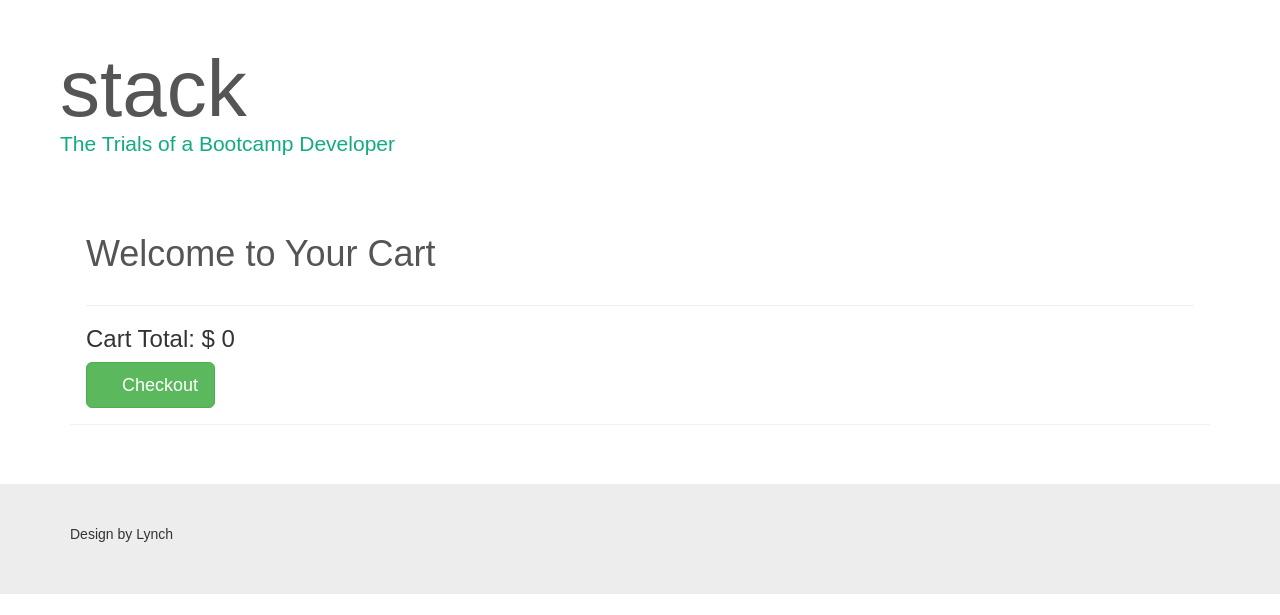
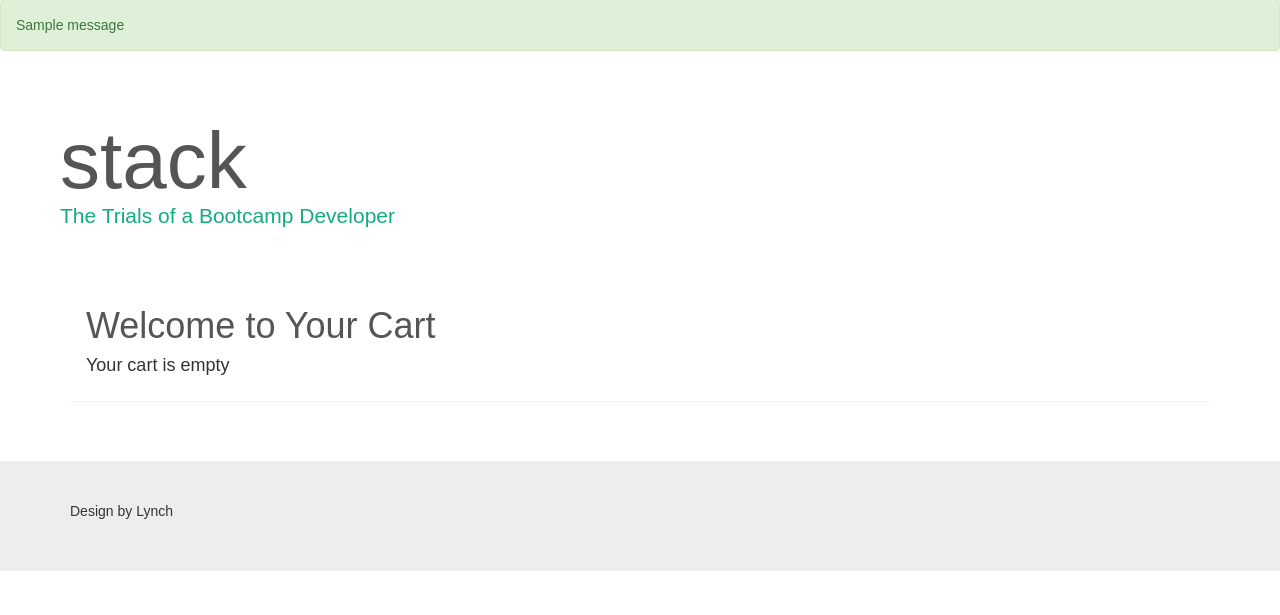
Before and after one commit to bglynch/Ecommerce-website, a Django app: page /cart/ in a window 1280 px wide. Shown: the part 51-666 px from the top of the page. Run offline with Django 3.2, Linux system fonts and the light colour scheme; tables that the repository leaves empty hold one stand-in row (values such as "Sample post"); one stand-in notice (Sample message) is shown; some libraries are stand-ins or nearby versions; some web fonts are replaced.

Commit message:
added empty cart feature

```diff
--- a/cart/templates/cart/viewcart.html
+++ b/cart/templates/cart/viewcart.html
@@ -1,6 +1,8 @@
 {% extends 'base.html' %} {% load static from staticfiles %} {% block content %}
 
 <h1>Welcome to Your Cart</h1>
+
+{% if cart_items|length > 0 %}
 <div class="row">
     <div class="col-md-12 col-sm-9">
         {%for item in cart_items%}
@@ -29,12 +31,12 @@
     <span class="glyphicon glyphicon-ok-circle" aria-hidden="true"></span> Checkout
 </a>
 
-<!--<form action="{% url 'go_to_checkout' %}">-->
-<!--    <button type="submit" class="btn btn-success btn-lg">-->
-<!--        <span class="glyphicon glyphicon-ok-circle" aria-hidden="true"></span> Checkout-->
-<!--    </button>-->
-<!--</form>-->
-<!-- There was no need to use a form here. of you do there will be a blank ? in the URL on the next page-->
+{% else %}
+
+<h4>Your cart is empty</h4>
+
+{% endif %}
+
 
 
 {% endblock %}
--- a/cart/views.py
+++ b/cart/views.py
@@ -28,7 +28,7 @@ def cart_add(request):
     request.session['cart'] = cart
 
     # Redirect to somewhere
-    return HttpResponse(cart[id])
+    return redirect('home')
 
 def cart_remove(request):
     id = request.POST.get('product_id')
--- a/checkout/views.py
+++ b/checkout/views.py
@@ -40,7 +40,7 @@ def go_to_checkout(request):
                 messages.error(request, "Your card was declined!")
 
             if customer.paid:
-                messages.error(request, "You have successfully paid")
+                messages.success(request, "You have successfully paid")
 
                 # Send Email
                 send_confirmation_email(request.user.email, request.user, items_and_total)
--- a/djangoecommerce/settings/prod.py
+++ b/djangoecommerce/settings/prod.py
@@ -22,3 +22,6 @@ STATICFILES_DIRS = [os.path.join(BASE_DIR, 'static')]
 STATICFILES_LOCATION = 'static'
 STATICFILES_STORAGE = 'custom_storages.StaticStorage'
 STATIC_URL = "https://%s/%s/" % (AWS_S3_CUSTOM_DOMAIN, STATICFILES_LOCATION)
+
+EMAIL_BACKEND = 'django.core.mail.backends.console.EmailBackend'
+SYSTEM_EMAIL = 'yourname@example.com.com'
--- a/products/urls.py
+++ b/products/urls.py
@@ -4,6 +4,5 @@ from django.urls import path
 from .views import get_products
 
 urlpatterns = [
-
     path('', get_products, name='home'),
 ]
--- a/templates/base.html
+++ b/templates/base.html
@@ -30,7 +30,7 @@
             <div id="navbar" class="navbar-collapse collapse">
                 <ul class="nav navbar-nav navbar-right">
                     {% if user.is_authenticated %}
-                    <li><a href="{% url 'get_cart' %}">Cart</a></li>
+                    <li><a href="{% url 'get_cart' %}"><span class="glyphicon glyphicon-shopping-cart"></span>  <span class="badge">{{items_total}}</span></a></li>
                     <li><a href="#">Logout</a></li>
                     <li><a href="#"> Your Account</a></li>
                     {% else %}
@@ -42,7 +42,15 @@
             </div>
         </div>
     </nav>
-
+    {% if messages %}
+        <div class="alert alert-success">
+            <div class="messages">
+                {% for message in messages %}
+                    {{ message }}
+                {% endfor %}
+            </div>
+        </div>
+    {% endif %}
     <div id="masthead">
         <div class="container">
             <div class="row">
```
